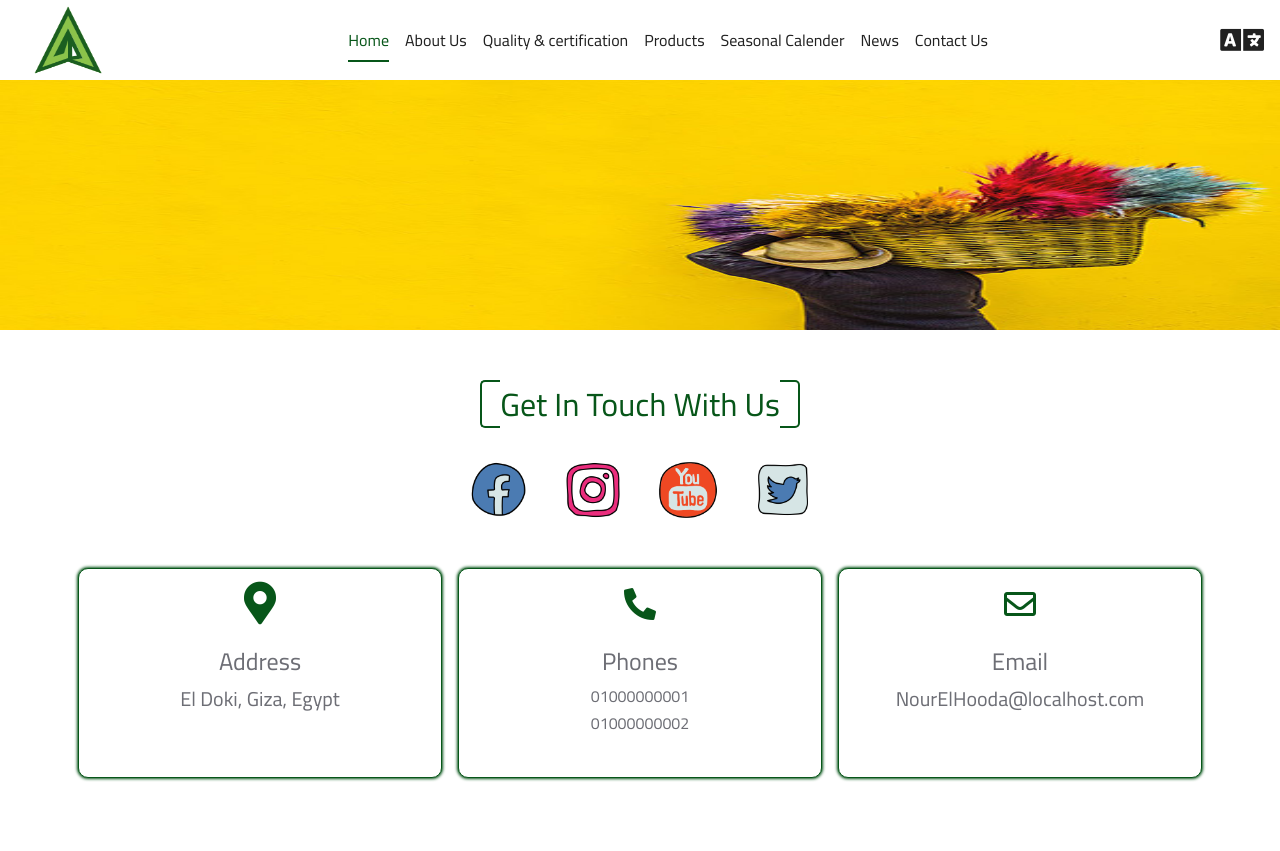
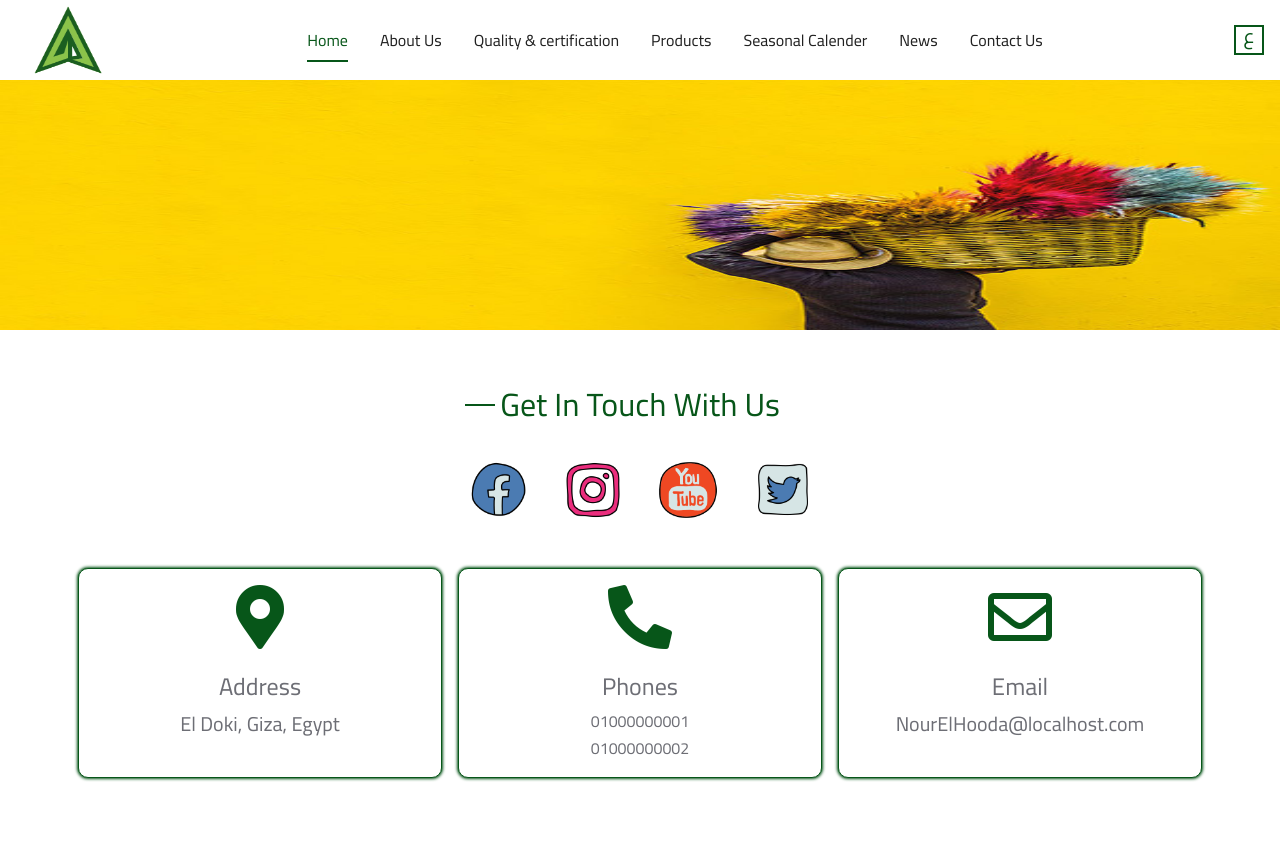
Before and after one commit to mahmoudsiliman75/green-arrow, a PHP site: page /ContactUs.php in a window 1280 px wide. Shown: the top 851 px of the page. Run offline with PHP 8.4, Linux system fonts and the light colour scheme; some libraries are stand-ins or nearby versions; grey boxes are pictures that could not be loaded.

Commit message:
final design edits

```diff
--- a/ContactUs.php
+++ b/ContactUs.php
@@ -55,7 +55,7 @@
       <div class="col-12 col-md-6 col-lg-4 my-3 p-2">
         <div class="card p-3">
           <h2 class="card-title text-center mb-4">
-            <i class="fas fa-map-marker-alt fa-lg"></i>
+            <i class="fas fa-map-marker-alt fa-2x"></i>
           </h2>
 
           <ul class="card-list container list-unstyled">
@@ -77,7 +77,7 @@
       <div class="col-12 col-md-6 col-lg-4 my-3 p-2">
         <div class="card p-3">
           <h2 class="card-title text-center mb-4">
-            <i class="fas fa-phone-alt"></i>
+            <i class="fas fa-phone-alt  fa-2x"></i>
           </h2>
 
           <ul class="card-list container list-unstyled">
@@ -100,7 +100,7 @@
       <div class="col-12 col-md-6 col-lg-4 my-3 p-2">
         <div class="card p-3">
           <h2 class="card-title text-center mb-4">
-            <i class="far fa-envelope"></i>
+            <i class="far fa-envelope  fa-2x"></i>
           </h2>
 
           <ul class="card-list container list-unstyled">
--- a/assets/css/style.css
+++ b/assets/css/style.css
@@ -68,28 +68,11 @@
   content: "";
   display: block;
   position: absolute;
-  top: 0;
-  left: 0;
-  height: 100%;
-  width: 20px;
-  border-top: 2px solid #075619;
-  border-left: 2px solid #075619;
-  border-bottom: 2px solid #075619;
-  border-radius: 5px 0 0 5px;
-}
-
-* .sec-heading::after {
-  content: "";
-  display: block;
-  position: absolute;
-  top: 0;
-  right: 0;
-  height: 100%;
-  width: 20px;
-  border-top: 2px solid #075619;
-  border-right: 2px solid #075619;
-  border-bottom: 2px solid #075619;
-  border-radius: 0 5px 5px 0;
+  top: 50%;
+  left: -15px;
+  height: 2px;
+  background-color: #075619;
+  width: 30px;
 }
 
 * .intro-img-box {
@@ -166,21 +149,31 @@ nav .nav-links .menu-container .menu-item a:hover, nav .nav-links .menu-containe
   border-bottom: 2px solid #075619;
 }
 
-nav .lang-btn {
-  height: auto;
-}
-
 nav .lang-btn a {
+  border: 2px solid #075619;
   text-decoration: none;
-  color: #212121;
-  font-size: 35px;
+  color: #075619;
+  padding-bottom: 8px;
+  font-size: 20px;
+  width: 30px;
+  height: 30px;
+  display: -webkit-box;
+  display: -ms-flexbox;
+  display: flex;
+  -webkit-box-align: center;
+      -ms-flex-align: center;
+          align-items: center;
+  -webkit-box-pack: center;
+      -ms-flex-pack: center;
+          justify-content: center;
   position: relative;
   -webkit-transition: all 0.4s ease-in-out;
   transition: all 0.4s ease-in-out;
 }
 
 nav .lang-btn a:hover {
-  color: #075619;
+  color: #fff;
+  background-color: #075619;
 }
 
 .carousel .carousel-indicators li.active {
--- a/assets/css/style.scss
+++ b/assets/css/style.scss
@@ -98,28 +98,31 @@ $sectionPadding: 50px 0;
       content: "";
       display: block;
       position: absolute;
-      top: 0;
-      left: 0;
-      height: 100%;
-      width: 20px;
-      border-top: 2px solid $mainColor;
-      border-left: 2px solid $mainColor;
-      border-bottom: 2px solid $mainColor;
-      border-radius: 5px 0 0 5px;
+      top: 50%;
+      left: -15px;
+      height: 2px;
+      background-color: $mainColor;
+      width: 30px;
+      // height: 100%;
+      // width: 20px;
+      // border-top: 2px solid $mainColor;
+      // border-left: 2px solid $mainColor;
+      // border-bottom: 2px solid $mainColor;
+      // border-radius: 5px 0 0 5px;
     }
-    &::after {
-      content: "";
-      display: block;
-      position: absolute;
-      top: 0;
-      right: 0;
-      height: 100%;
-      width: 20px;
-      border-top: 2px solid $mainColor;
-      border-right: 2px solid $mainColor;
-      border-bottom: 2px solid $mainColor;
-      border-radius: 0 5px 5px 0;
-    }
+    // &::after {
+    //   content: "";
+    //   display: block;
+    //   position: absolute;
+    //   top: 0;
+    //   right: 0;
+    //   height: 100%;
+    //   width: 20px;
+    //   border-top: 2px solid $mainColor;
+    //   border-right: 2px solid $mainColor;
+    //   border-bottom: 2px solid $mainColor;
+    //   border-radius: 0 5px 5px 0;
+    // }
   }
   // END:: MAIN HEADER STYLE
 
@@ -197,15 +200,22 @@ nav {
   }
 
   .lang-btn {
-    height: auto;
     a {
+      border: 2px solid $mainColor;
       text-decoration: none;
-      color: $darkColor;
-      font-size: 35px;
+      color: $mainColor;
+      padding-bottom: 8px;
+      font-size: 20px;
+      width: 30px;
+      height: 30px;
+      display: flex;
+      align-items: center;
+      justify-content: center;
       position: relative;
       @include transitioning();
       &:hover {
-        color: $mainColor;
+        color: #fff;
+        background-color: $mainColor;
       }
     }
   }
--- a/components/layouts/TheHeader.php
+++ b/components/layouts/TheHeader.php
@@ -46,31 +46,31 @@
 
   <div class="nav-links">
     <ul class="menu-container list-unstyled d-flex align-items-center ">
-      <li class="menu-item mx-2">
+      <li class="menu-item mx-3">
         <a href="index.php" class="active"> Home </a>
       </li>
 
-      <li class="menu-item mx-2">
+      <li class="menu-item mx-3">
         <a href="AboutUs.php"> About Us </a>
       </li>
 
-      <li class="menu-item mx-2">
+      <li class="menu-item mx-3">
         <a href="Quality.php"> Quality & certification </a>
       </li>
 
-      <li class="menu-item mx-2">
+      <li class="menu-item mx-3">
         <a href="Products.php"> Products </a>
       </li>
 
-      <li class="menu-item mx-2">
+      <li class="menu-item mx-3">
         <a href="SeasonalCalender.php"> Seasonal Calender </a>
       </li>
 
-      <li class="menu-item mx-2">
+      <li class="menu-item mx-3">
         <a href="AllNews.php"> News </a>
       </li>
 
-      <li class="menu-item mx-2">
+      <li class="menu-item mx-3">
         <a href="ContactUs.php"> Contact Us </a>
       </li>
     </ul>
@@ -78,7 +78,7 @@
 
   <div class="lang-btn d-flex align-items-center">
     <a href="#" data-toggle="tooltip" data-placement="bottom" title="Change Language">
-      <i class="fas fa-language"></i>
+      ع
     </a>
   </div>
 </nav>
--- a/index.php
+++ b/index.php
@@ -131,7 +131,7 @@
       <div class="quality-info d-flex align-items-center col-12 col-md-6 mb-5">
         <div class="row align-items-center justify-content-center">
 
-          <h2 class="text-center mb-5 col-12"> We Only Do Our Best ! </h2>
+          <h2 class="mb-5 col-12"> We Only Do Our Best ! </h2>
           <p class="mb-4">
             Lorem ipsum dolor sit amet consectetur adipisicing elit.
             Harum dignissimos sequi numquam vel, quasi praesentium deleniti ducimus nostrum.
```
Also changed, not shown: SeasonalCalender.php (+10 -10 lines), 1 other file.
